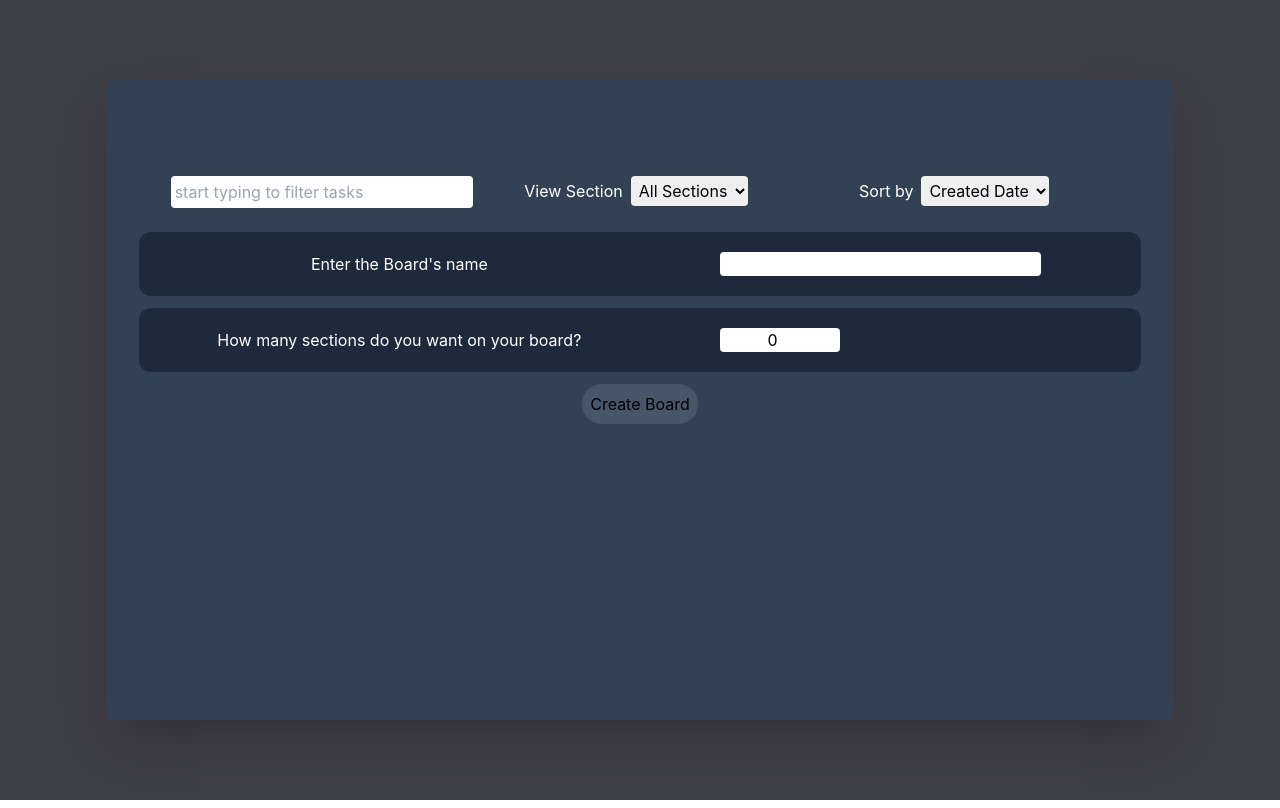
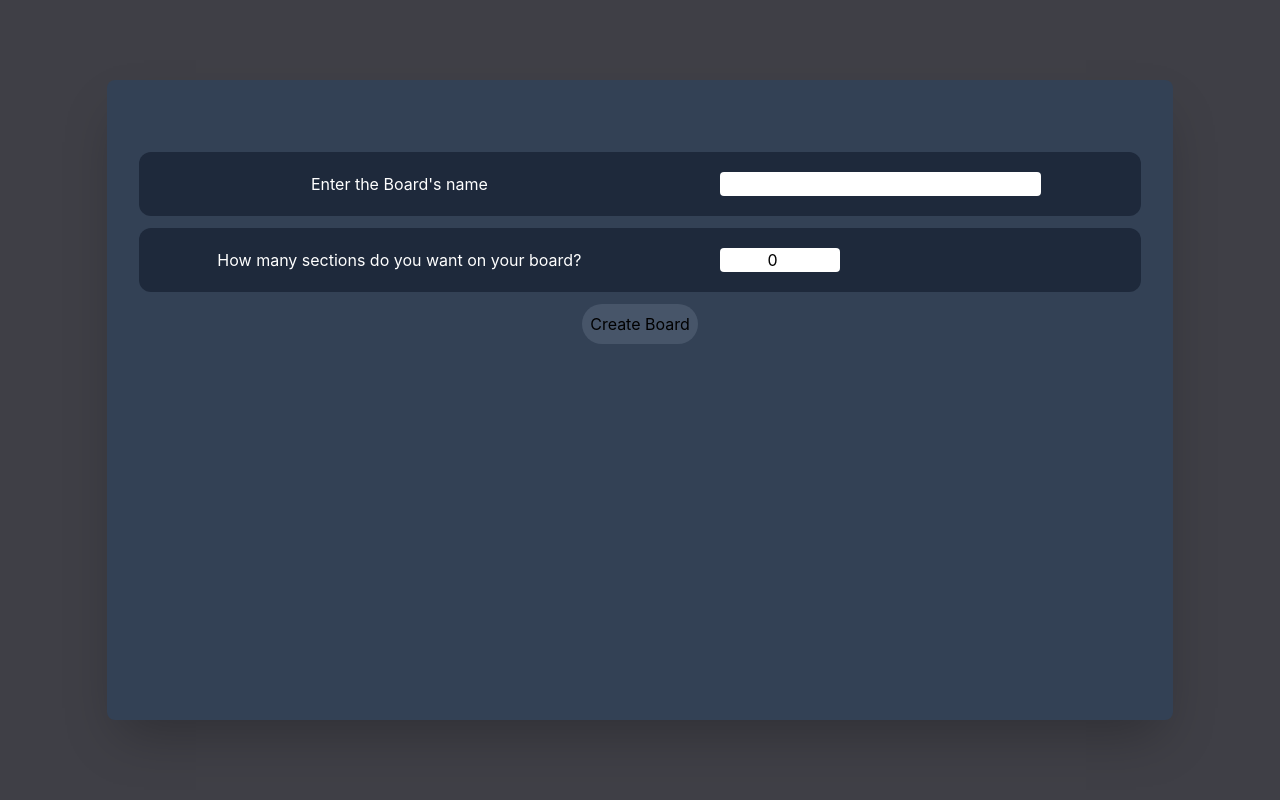
Before and after one commit to bahmanashtari/kanban, a React (Create React App) app: page / in a window 1280 px wide. Built offline with nearby package versions, Linux system fonts and the light colour scheme.

Commit message:
add: task context base

```diff
--- a/src/components/MainBoard.js
+++ b/src/components/MainBoard.js
@@ -33,10 +33,12 @@ const MainBoard = props => {
 				<section className='h-10 align-text-top text-gray-400 font-bold text-2xl'>
 					{boardName}
 				</section>
-				<section>
-					<Filters />
-				</section>
-				<section className='h-full grid grid-flow-col'>
+				{sections.length > 0 && (
+					<section>
+						<Filters />
+					</section>
+				)}
+				<section className='grid grid-flow-col'>
 					{sections.length > 0 && sectionsToShow}
 					{sections.length === 0 && (
 						<CreateNewBoard onCreateBoard={createBoardHandler} />
--- a/src/components/Task.js
+++ b/src/components/Task.js
@@ -13,11 +13,17 @@ const Task = props => {
 		setTaskDescription(props.taskContent.description)
 	}, [props.taskContent.id, props.taskContent.description])
 
+	const textChangeHandler = event => {
+		if (event.target.value) {
+			setHasDescription(true)
+			setTaskDescription(event.target.value)
+		} else {
+			setHasDescription(false)
+			setTaskDescription('')
+		}
+	}
+
 	const blurHandler = () => {
-		descriptionRef.current.value
-			? setHasDescription(true)
-			: setHasDescription(false)
-
 		props.onDescription(taskId, descriptionRef.current.value)
 	}
 
@@ -27,10 +33,6 @@ const Task = props => {
 
 	const deleteHandler = () => {
 		props.onDelete(taskId)
-	}
-
-	const textChangeHandler = event => {
-		setTaskDescription(event.target.value)
 	}
 
 	const taskLikeBotton = (
--- /dev/null
+++ b/src/store/task-context.js
@@ -0,0 +1,5 @@
+import React from 'react'
+
+const taskContext = React.createContext([])
+
+export default taskContext
```
